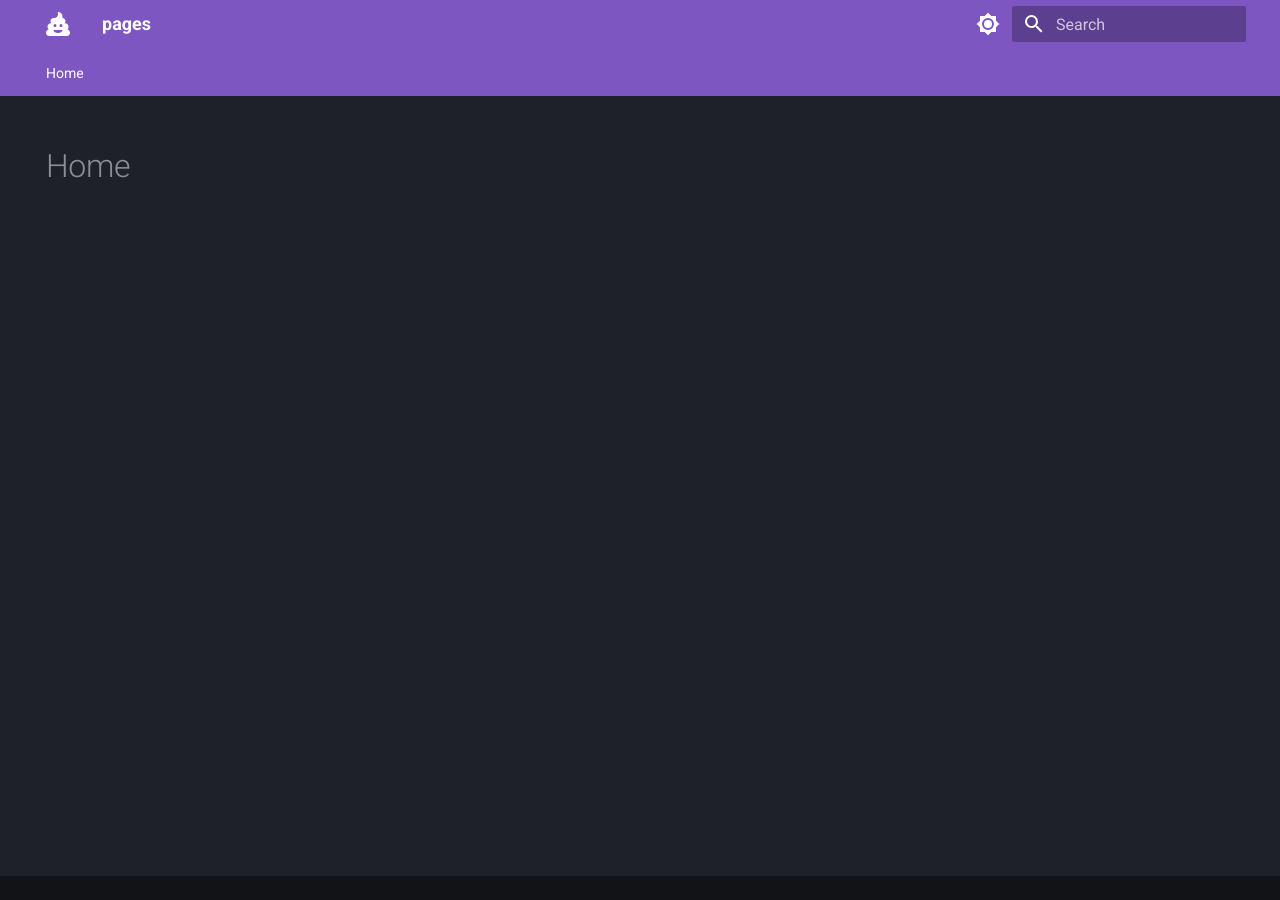
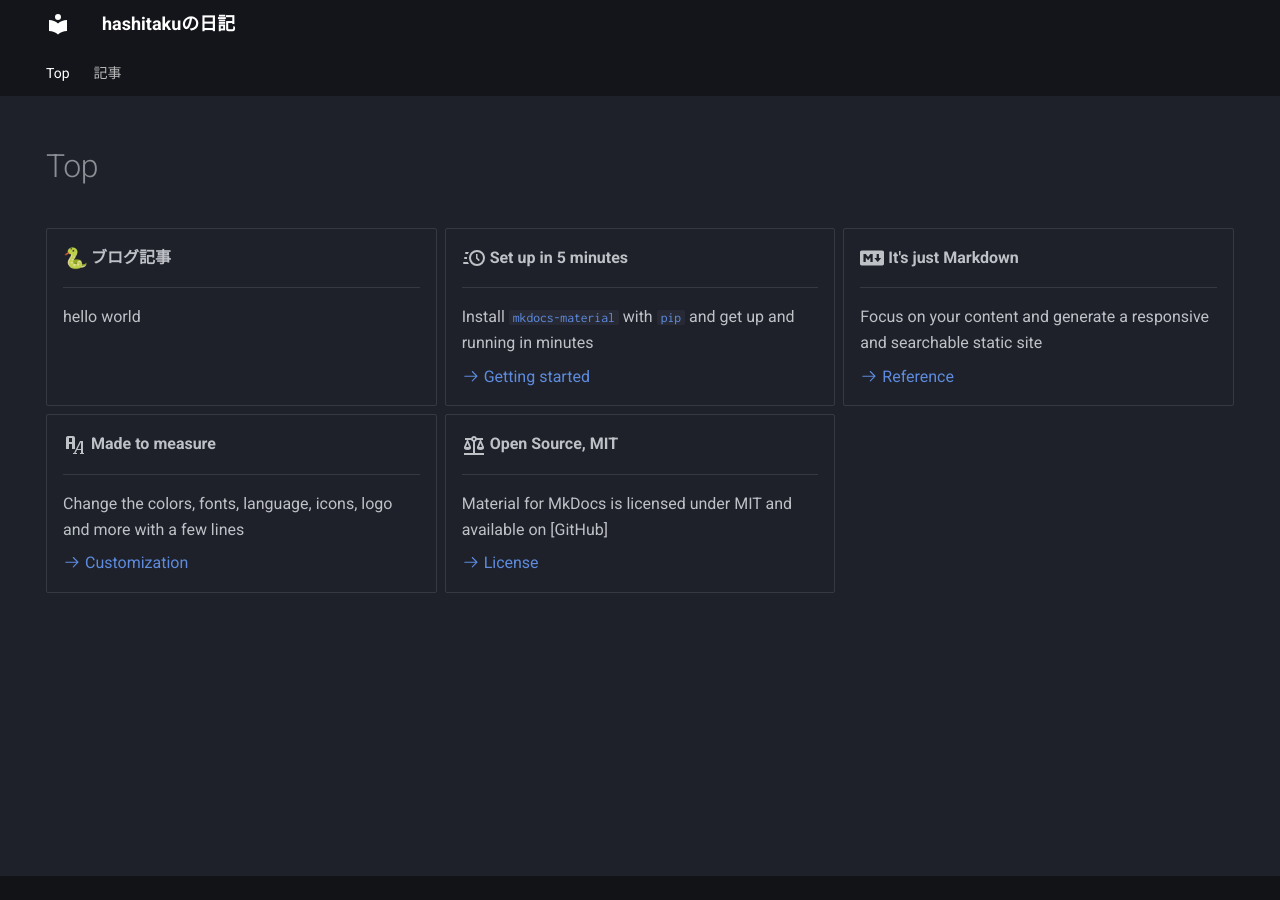
Before and after one commit to hashitaku/pages, an MkDocs documentation site: the page built from docs/index.md, in a window 1280 px wide. Built offline with MkDocs 1.6.1 and Material for MkDocs 9.7.7, drawn with Linux system fonts in a browser that asks for light colours; emoji names are drawn with the system emoji font.

Commit message:
create: staging branch

```diff
--- a/docs/index.md
+++ b/docs/index.md
@@ -2,6 +2,49 @@
 hide:
   - navigation
   - toc
+title: Top
 ---
 
-# Home
+<div class="grid cards" markdown>
+
+- :snake:{ .lg .middle } __ブログ記事__
+
+    ---
+
+    hello world
+
+
+-   :material-clock-fast:{ .lg .middle } __Set up in 5 minutes__
+
+    ---
+
+    Install [`mkdocs-material`](#) with [`pip`](#) and get up
+    and running in minutes
+
+    [:octicons-arrow-right-24: Getting started](#)
+
+-   :fontawesome-brands-markdown:{ .lg .middle } __It's just Markdown__
+
+    ---
+
+    Focus on your content and generate a responsive and searchable static site
+
+    [:octicons-arrow-right-24: Reference](#)
+
+-   :material-format-font:{ .lg .middle } __Made to measure__
+
+    ---
+
+    Change the colors, fonts, language, icons, logo and more with a few lines
+
+    [:octicons-arrow-right-24: Customization](#)
+
+-   :material-scale-balance:{ .lg .middle } __Open Source, MIT__
+
+    ---
+
+    Material for MkDocs is licensed under MIT and available on [GitHub]
+
+    [:octicons-arrow-right-24: License](#)
+
+</div>
--- a/mkdocs.yaml
+++ b/mkdocs.yaml
@@ -1,7 +1,5 @@
-site_name: "pages"
+site_name: "hashitakuの日記"
 plugins:
-  search:
-    lang: ja
   glightbox:
 theme:
   features:
@@ -11,27 +9,25 @@
     - navigation.instant.progress
     - navigation.tabs
     - navigation.top
+    - navigation.indexes
   font:
     text:
     code: Inconsolata
-  icon:
-    logo: fontawesome/solid/poo
+  logo:
+  favicon:
   name: material
   palette:
     - scheme: slate
-      toggle:
-        icon: material/brightness-7
-        name: Switch to light mode
-      primary: deep purple
-    - scheme: default
-      toggle:
-        icon: material/brightness-4
-        name: Switch to dark mode
-      primary: deep purple
+      primary: black
 extra:
   generator: false
 markdown_extensions:
   - admonition:
+  - attr_list
+  - md_in_html
+  - pymdownx.emoji:
+      emoji_index: !!python/name:material.extensions.emoji.twemoji
+      emoji_generator: !!python/name:material.extensions.emoji.to_svg
   - pymdownx.highlight:
       anchor_linenums: true
       line_spans: __span
```
Also changed, not shown: docs/記事/2024/08/技術ブログ的なものを作った.md (added, +13 -0 lines), script.py (added, +8 -0 lines), 1 other file.
